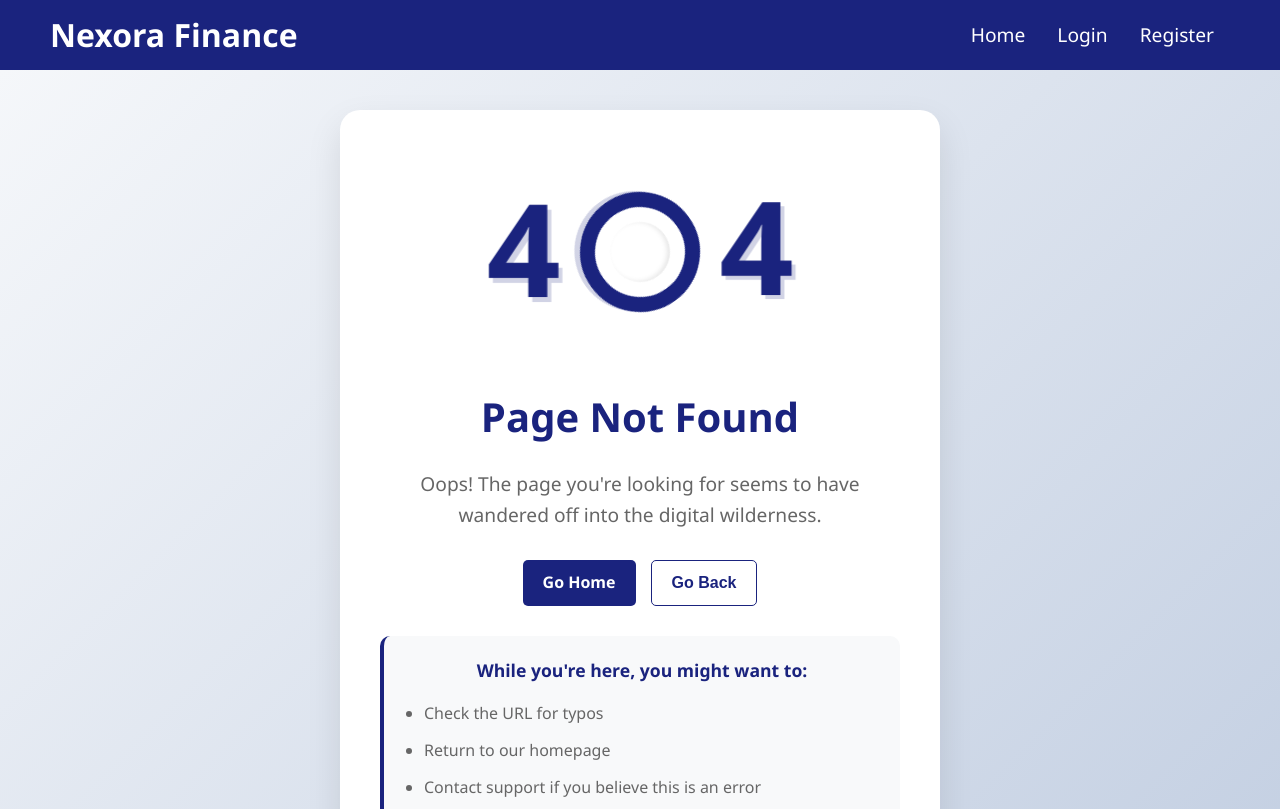
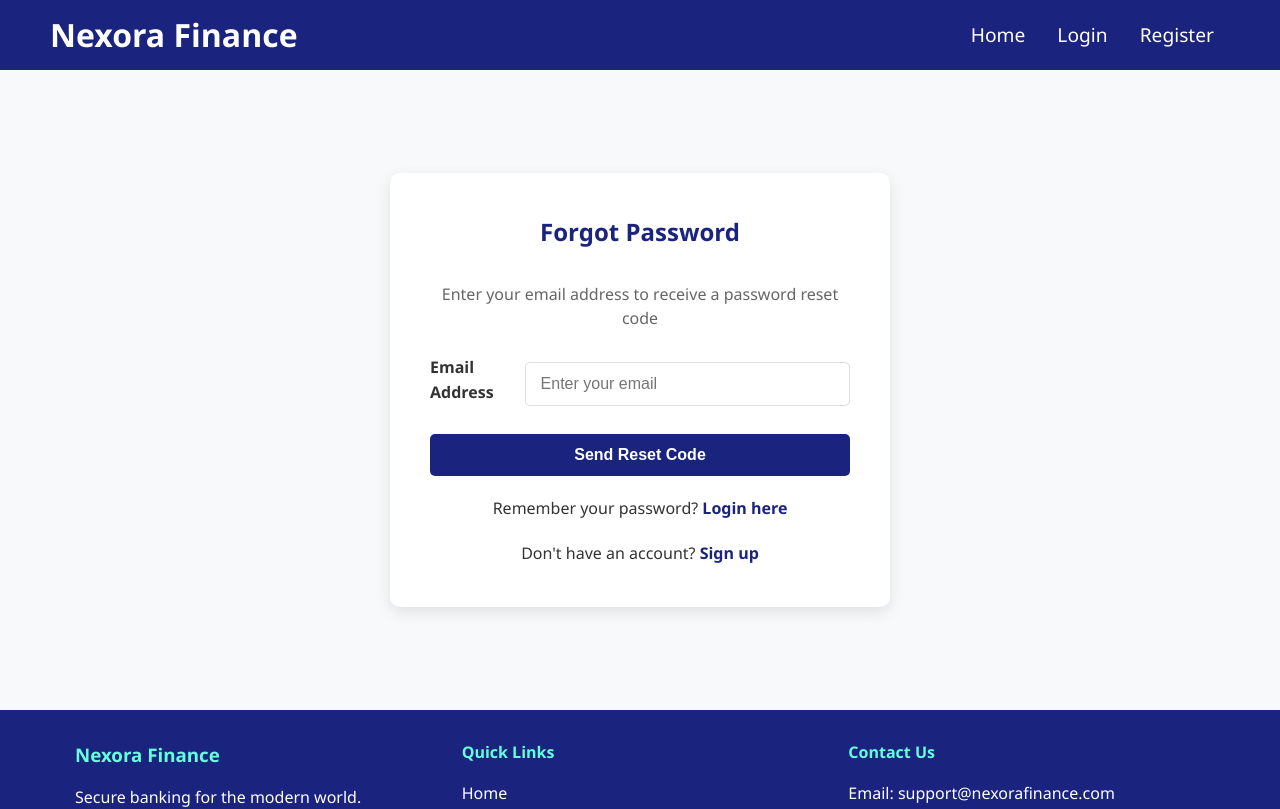
Before and after one commit to Naman-Kaushik01/Nexora-Front-End, a React (Create React App) app: page /forgot-password in a window 1280 px wide. Shown: the top 809 px of the page. Built offline with nearby package versions, Linux system fonts and the light colour scheme.

Commit message:
Forgot-password page

```diff
--- a/src/App.js
+++ b/src/App.js
@@ -7,6 +7,7 @@ import Home from "./pages/Home";
 import NotFound from "./pages/NotFound";
 import Profile from "./pages/Profile";
 import UpdateProfile from "./pages/UpdateProfile";
+import ForgotPassword from "./pages/ForgotPassword";
 
 
 function App() {
@@ -20,6 +21,7 @@ function App() {
        <Route path="/" element ={<Home/>} />
        <Route path="/profile" element ={<Profile/>} />
        <Route path="/update-profile" element ={<UpdateProfile/>} />
+       <Route path="/forgot-password" element ={<ForgotPassword/>} />
 
 
 
--- /dev/null
+++ b/src/pages/ForgotPassword.jsx
@@ -0,0 +1,86 @@
+import { useState } from "react";
+import { Link } from "react-router-dom";
+import { apiService } from "../services/api";
+
+
+const ForgotPassword = () => {
+
+
+    const [email, setEmail] = useState('');
+    const [error, setError] = useState('');
+    const [success, setSuccess] = useState('');
+    const [loading, setLoading] = useState(false);
+
+
+    const handleSubmit = async (e) => {
+
+        e.preventDefault();
+        setLoading(true);
+        setError('');
+        setSuccess('');
+
+        try {
+
+            const response = await apiService.forgotPassword({ email })
+
+            if (response.data.statusCode === 200) {
+                setSuccess('An email with your reset code has been sent to your email address.');
+                setEmail('');
+            } else {
+                setError(response.data.message);
+            }
+        } catch (error) {
+
+            setError(error.response?.data?.message || 'An error occurred while sending reset email');
+        } finally {
+            setLoading(false)
+        }
+    }
+
+
+
+    return (
+        <div className="auth-container">
+            <div className="auth-form">
+                <h2>Forgot Password</h2>
+                <p className="auth-subtitle">Enter your email address to receive a password reset code</p>
+
+                {error && <div className="error-message">{error}</div>}
+                {success && <div className="success-message">{success}</div>}
+
+                <form onSubmit={handleSubmit}>
+                    <div className="form-group">
+                        <label htmlFor="email">Email Address</label>
+                        <input
+                            type="email"
+                            id="email"
+                            name="email"
+                            value={email}
+                            onChange={(e) => setEmail(e.target.value)}
+                            placeholder="Enter your email"
+                            required
+                        />
+                    </div>
+
+                    <button
+                        type="submit"
+                        className="auth-button"
+                        disabled={loading}
+                    >
+                        {loading ? 'Sending...' : 'Send Reset Code'}
+                    </button>
+                </form>
+
+                <div className="auth-link">
+                    Remember your password? <Link to="/login">Login here</Link>
+                </div>
+
+                <div className="auth-link">
+                    Don't have an account? <Link to="/register">Sign up</Link>
+                </div>
+            </div>
+        </div>
+    );
+
+}
+export default ForgotPassword;
--- a/src/pages/Profile.jsx
+++ b/src/pages/Profile.jsx
@@ -132,7 +132,7 @@ const Profile = () => {
                     <div className="profile-picture-upload">
                         <div className="profile-picture">
                             <img
-                                src={userData.profilePictureUrl}
+                                src={userData.profilePictureURL}
                                 alt="Profile"
                             />
                         </div>
```
